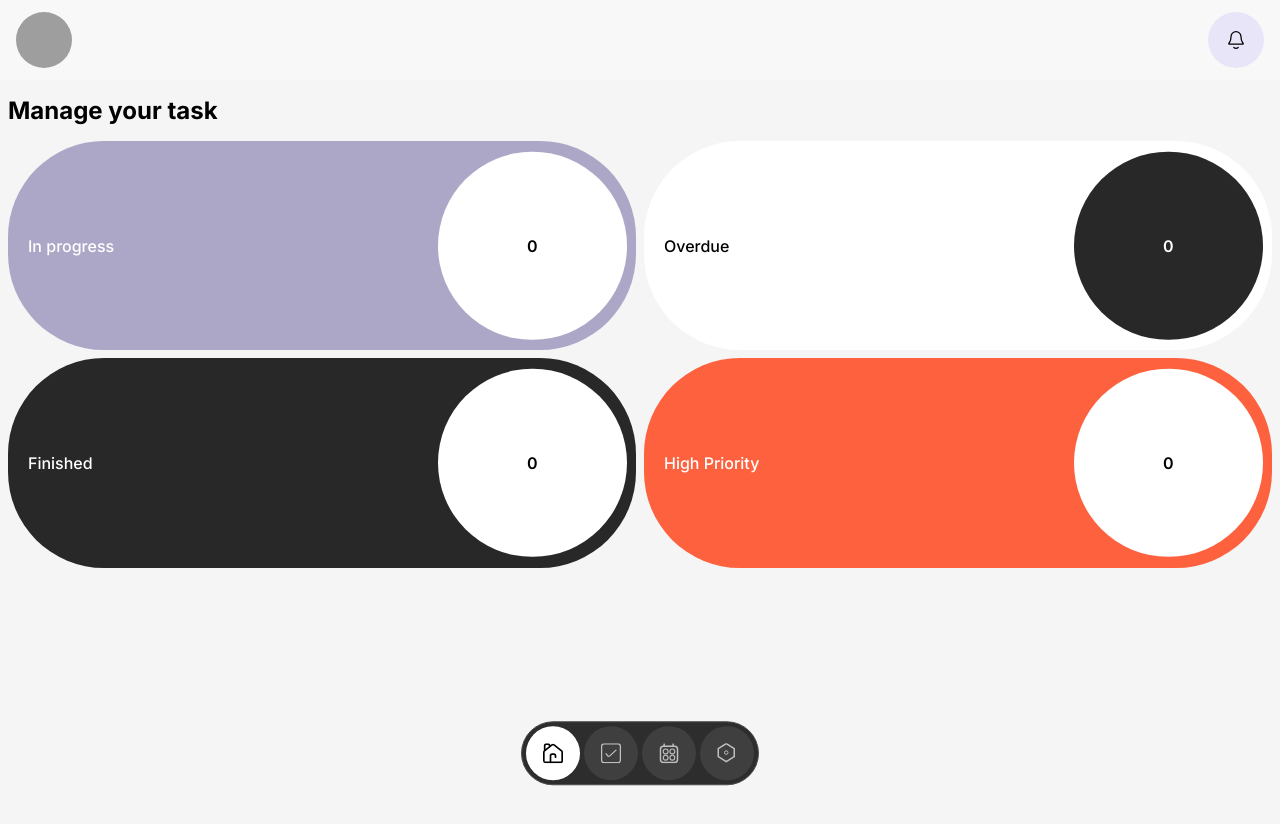
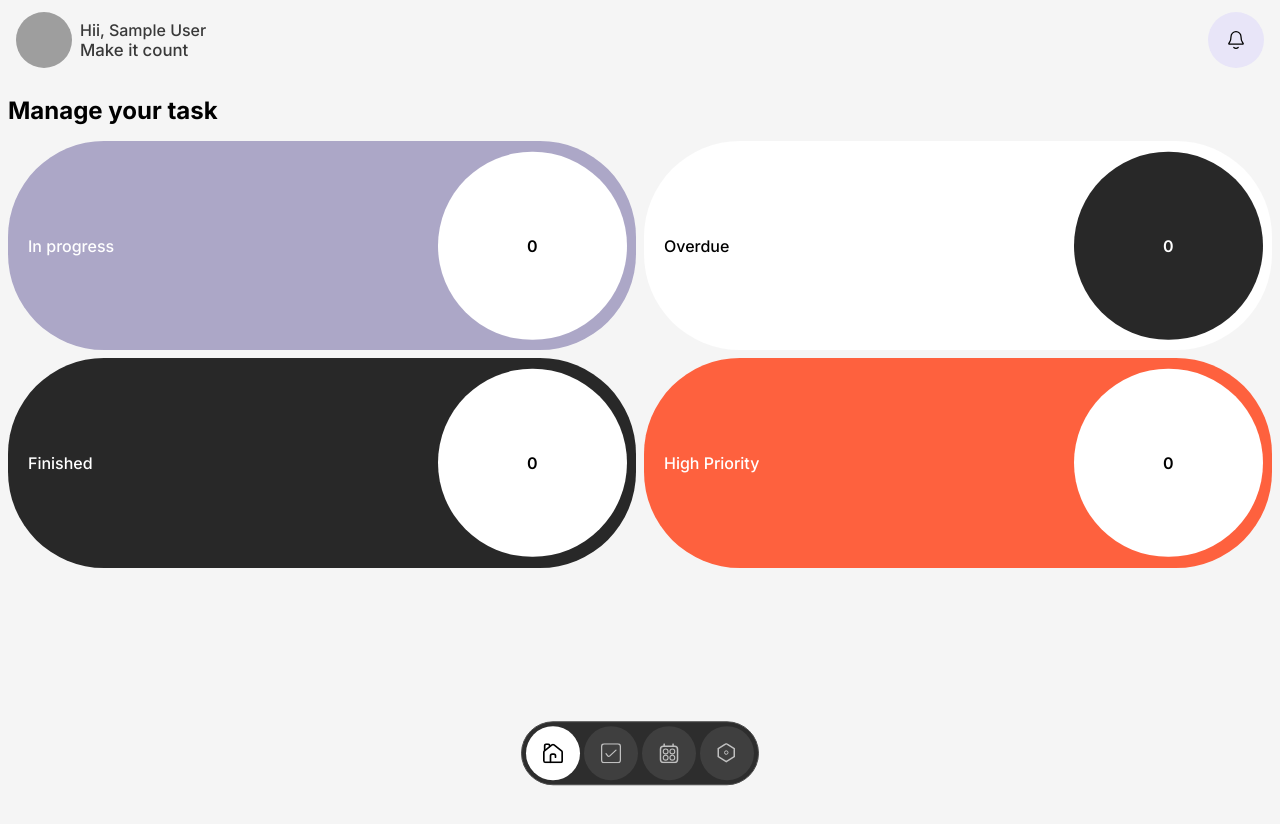
Before and after one commit to Ritiks26/tasky, a React (Vite) app: page / in a window 1280 px wide. Shown: the top 824 px of the page. Built offline with nearby package versions, Linux system fonts and the light colour scheme; no server answers; sample sign-in values are in the browser's storage; grey boxes are pictures that could not be loaded; a web font is replaced by a local one.

Commit message:
feat: rendering user name on page

```diff
--- a/src/components/Header.css
+++ b/src/components/Header.css
@@ -1,13 +1,12 @@
 header {
   height: 10dvh;
   width: 100%;
-  padding: 0 1rem;
+  padding: 0rem 1rem;
   position: fixed;
   top: 0;
   left: 0;
   right: 0;
-  background-color: rgba(255, 255, 255, 0.298);
-  backdrop-filter: blur(0.25rem);
+  background-color: whitesmoke;
   z-index: 99;
   font-family: var(--font-main);
 
@@ -19,12 +18,21 @@ header {
 .user-profile,
 .right-section-header {
   height: 100%;
-  width: 50%;
+  width: 100%;
   display: flex;
   align-items: center;
+  gap: 0.5rem;
+
+  .header-user-name {
+    p {
+      font-weight: 500;
+      color: #393939;
+    }
+  }
 }
 
 .right-section-header {
+  width: fit-content;
   justify-content: end;
 }
 
@@ -40,7 +48,6 @@ header {
   gap: 0.75rem;
 }
 
-.add-tasks,
 .notification-section {
   height: 70%;
   aspect-ratio: 1 / 1;
--- a/src/components/Header.jsx
+++ b/src/components/Header.jsx
@@ -1,6 +1,7 @@
 import "./Header.css";
 
 export function Header() {
+  const savedUser = JSON.parse(localStorage.getItem("user"));
   return (
     <header>
       <div className="user-profile">
@@ -9,6 +10,10 @@ export function Header() {
             src="https://encrypted-tbn2.gstatic.com/images?q=tbn:ANd9GcQzH4DvC4qso3pM0mEsXUP_r1HQc-rNEGylNONlnj5v589j31yo"
             alt="user profile picture"
           />
+        </div>
+        <div className="header-user-name">
+          <p>Hii, {savedUser?.name || "There"}</p>
+          <p style={{ fontSize: "1.05rem" }}>Make it count</p>
         </div>
       </div>
 
--- a/src/pages/auth/Login.jsx
+++ b/src/pages/auth/Login.jsx
@@ -31,6 +31,7 @@ export function Login({ fetchTodo }) {
       );
       console.log("login done", res.data);
       localStorage.setItem("token", res.data.token);
+      localStorage.setItem("user", JSON.stringify(res.data.user));
       await fetchTodo();
       navigation("/");
     } catch (err) {
--- a/src/pages/setting/Setting.jsx
+++ b/src/pages/setting/Setting.jsx
@@ -97,9 +97,11 @@ const setting = [
 
 export function Setting() {
   const navigate = useNavigate();
+  const savedUser = JSON.parse(localStorage.getItem("user"));
 
   const handleLogout = () => {
     localStorage.removeItem("token");
+    localStorage.removeItem("user");
     navigate("/login");
   };
   return (
@@ -115,7 +117,7 @@ export function Setting() {
           </div>
           <div className="user-detail">
             <div className="user-name">
-              <p>Ritik Singh</p>
+              <p>{savedUser?.name || "user"}</p>
             </div>
             <div className="edit-profile">
               <p>Edit profile</p>
```
